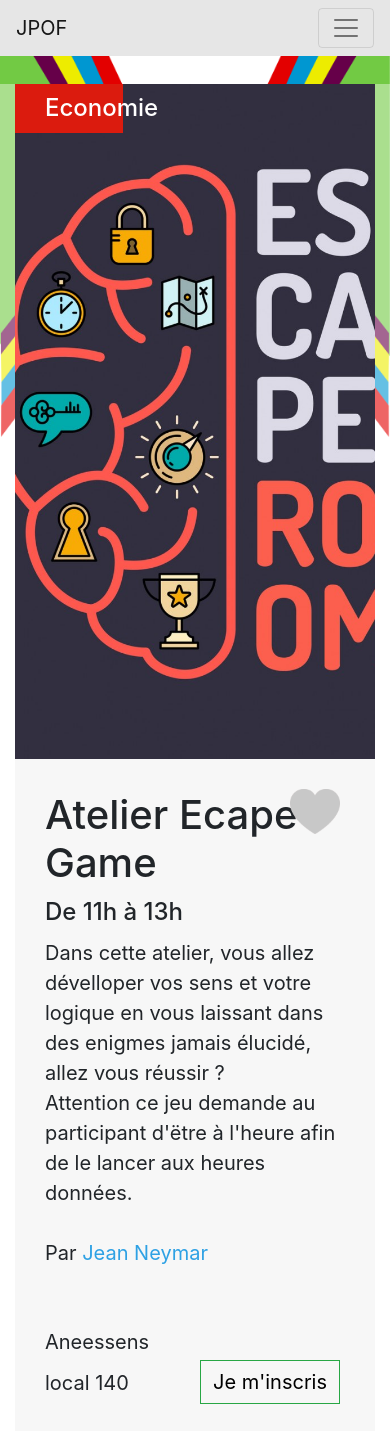
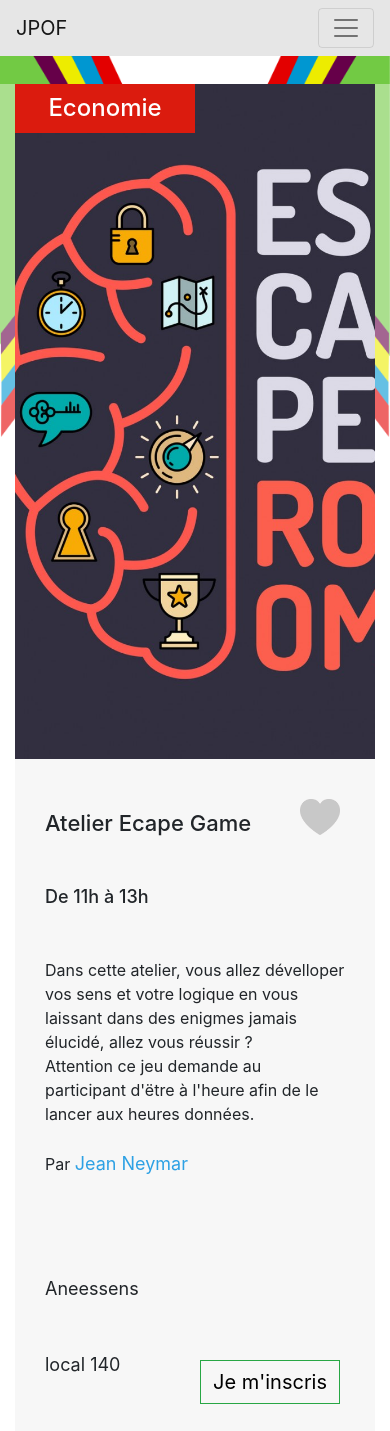
Before and after one commit to manumanmanman/JPOF, a PHP site: page /groupe-A/detail.php in a window 390 px wide. Shown: the top 1431 px of the page. Run offline with PHP 8.4, Linux system fonts and the light colour scheme.

Commit message:
versionfinal

```diff
--- a/groupe-A/detail.php
+++ b/groupe-A/detail.php
@@ -46,6 +46,8 @@
 <div class="container-fluid dubas dubas-detail">
         <div class="container divactivite2 divactivite2-detail">
         <div class="row">
+
+        <div class="col-12 suggestions"><h5>Suggestions:</h4></div>
 
             <div class="col-lg-6 card-entier pedagogique ">
 
--- a/groupe-A/scss/_inferieur-576.scss
+++ b/groupe-A/scss/_inferieur-576.scss
@@ -56,4 +56,124 @@
         } //foto
     }
 
+    .imgact {
+
+
+        h4 {
+
+            width: 50%;
+
+        } //fin h4 titre cat
+    }
+    .txtact {
+
+
+        h1 {
+
+            font-size: 22px;
+
+        } // fin h1
+
+
+        p {
+
+            font-size: 16px;
+
+        } // fin p
+
+        h4, h5 {
+
+            font-size: 18px;
+
+        } // fin h4
+
+        span{
+            margin-top: 40px;
+            font-size: 18px;
+
+        }
+        .coeur{
+            top: 40px;
+            img {
+                width: 40px;
+                height: auto;
+            }
+        }//fin coeur
+    } //fin text act
+
+    .dubas {
+
+        .divactivite2 {
+
+            .row {
+
+                .card-entier {
+
+                    .cartes {
+
+                    .card-right {
+
+                        p {
+                            font-size: 0.7rem;
+                        }//fin p
+
+                        h4 {
+                            font-size: 0.9rem;
+                        }
+
+                        h1 {
+                            font-size: 1.1rem;
+                        }
+
+                        .coeur svg {
+                            width: 25px;
+                            height: auto;
+                        }
+
+                        .inscription {
+                            font-size: 0.7rem;
+
+                        }
+
+                    }//card-right
+
+                    }//cartes
+
+                }//card-entier
+
+            }//row
+
+        }//fin divactivite2
+
+    }//fin dubas
+
+
+
+    .dubas-detail{
+        height: 150vh;
+
+    }
+
+    .events-speaker {
+        width: 290px;
+    }
+
+  .container-detail-speaker{
+
+    margin-top: 0px;
+
+}
+
+.container-detail-speaker {
+    .event {
+        padding-top: 50px;
+    }
+}
+
+.contact-container {
+
+    margin-top: 0px;
+}
+
+
 };
--- a/groupe-A/scss/_sulaiman.scss
+++ b/groupe-A/scss/_sulaiman.scss
@@ -82,7 +82,7 @@
 
 .google-maps{
     padding: 0;
-    height: 80vh;
+    height: 65vh;
     iframe {
         width: 100%;
         height: 100%;
@@ -101,6 +101,13 @@
 #speaker-txt-detail {
     color: rgb(46, 161, 228);
 }
+
+
+.suggestions {
+    display: flex;
+    justify-content: center;
+}
+
 
 
 .contact {
@@ -122,8 +129,9 @@
 } //div contact
 
 .contact-container {
-    padding-top: 80px;
+    padding-top: 40px;
     margin-bottom: -100px;
+    margin-top: 60px;
 }
 
 .row {
@@ -161,6 +169,20 @@
 
 }//row
 
+.container-detail-speaker{
+    background-color: white;
+    padding-bottom: 100px;
+    margin-top: 60px;
+
+}
+
+.rounded-circle{
+
+    margin-top: -60px;
+
+}
+
+
 .events-liés {
     display: flex;
 
--- a/groupe-A/scss/style.css
+++ b/groupe-A/scss/style.css
@@ -83,7 +83,7 @@
 
 .google-maps {
   padding: 0;
-  height: 80vh;
+  height: 65vh;
 }
 
 .google-maps iframe {
@@ -103,6 +103,15 @@
 
 #speaker-txt-detail {
   color: #2ea1e4;
+}
+
+.suggestions {
+  display: -webkit-box;
+  display: -ms-flexbox;
+  display: flex;
+  -webkit-box-pack: center;
+      -ms-flex-pack: center;
+          justify-content: center;
 }
 
 .contact {
@@ -131,8 +140,9 @@
 }
 
 .contact-container {
-  padding-top: 80px;
+  padding-top: 40px;
   margin-bottom: -100px;
+  margin-top: 60px;
 }
 
 .row {
@@ -179,6 +189,16 @@
   padding: 10px;
   font-size: 20px;
   font-weight: 400;
+}
+
+.container-detail-speaker {
+  background-color: white;
+  padding-bottom: 100px;
+  margin-top: 60px;
+}
+
+.rounded-circle {
+  margin-top: -60px;
 }
 
 .events-liés {
@@ -1115,5 +1135,59 @@ body {
     height: 35vw;
     margin: 30px;
   }
+  .imgact h4 {
+    width: 50%;
+  }
+  .txtact h1 {
+    font-size: 22px;
+  }
+  .txtact p {
+    font-size: 16px;
+  }
+  .txtact h4, .txtact h5 {
+    font-size: 18px;
+  }
+  .txtact span {
+    margin-top: 40px;
+    font-size: 18px;
+  }
+  .txtact .coeur {
+    top: 40px;
+  }
+  .txtact .coeur img {
+    width: 40px;
+    height: auto;
+  }
+  .dubas .divactivite2 .row .card-entier .cartes .card-right p {
+    font-size: 0.7rem;
+  }
+  .dubas .divactivite2 .row .card-entier .cartes .card-right h4 {
+    font-size: 0.9rem;
+  }
+  .dubas .divactivite2 .row .card-entier .cartes .card-right h1 {
+    font-size: 1.1rem;
+  }
+  .dubas .divactivite2 .row .card-entier .cartes .card-right .coeur svg {
+    width: 25px;
+    height: auto;
+  }
+  .dubas .divactivite2 .row .card-entier .cartes .card-right .inscription {
+    font-size: 0.7rem;
+  }
+  .dubas-detail {
+    height: 150vh;
+  }
+  .events-speaker {
+    width: 290px;
+  }
+  .container-detail-speaker {
+    margin-top: 0px;
+  }
+  .container-detail-speaker .event {
+    padding-top: 50px;
+  }
+  .contact-container {
+    margin-top: 0px;
+  }
 }
 /*# sourceMappingURL=style.css.map */
```
Also changed, not shown: groupe-A/detail-speaker.php (+6 -3 lines), 1 other file.
